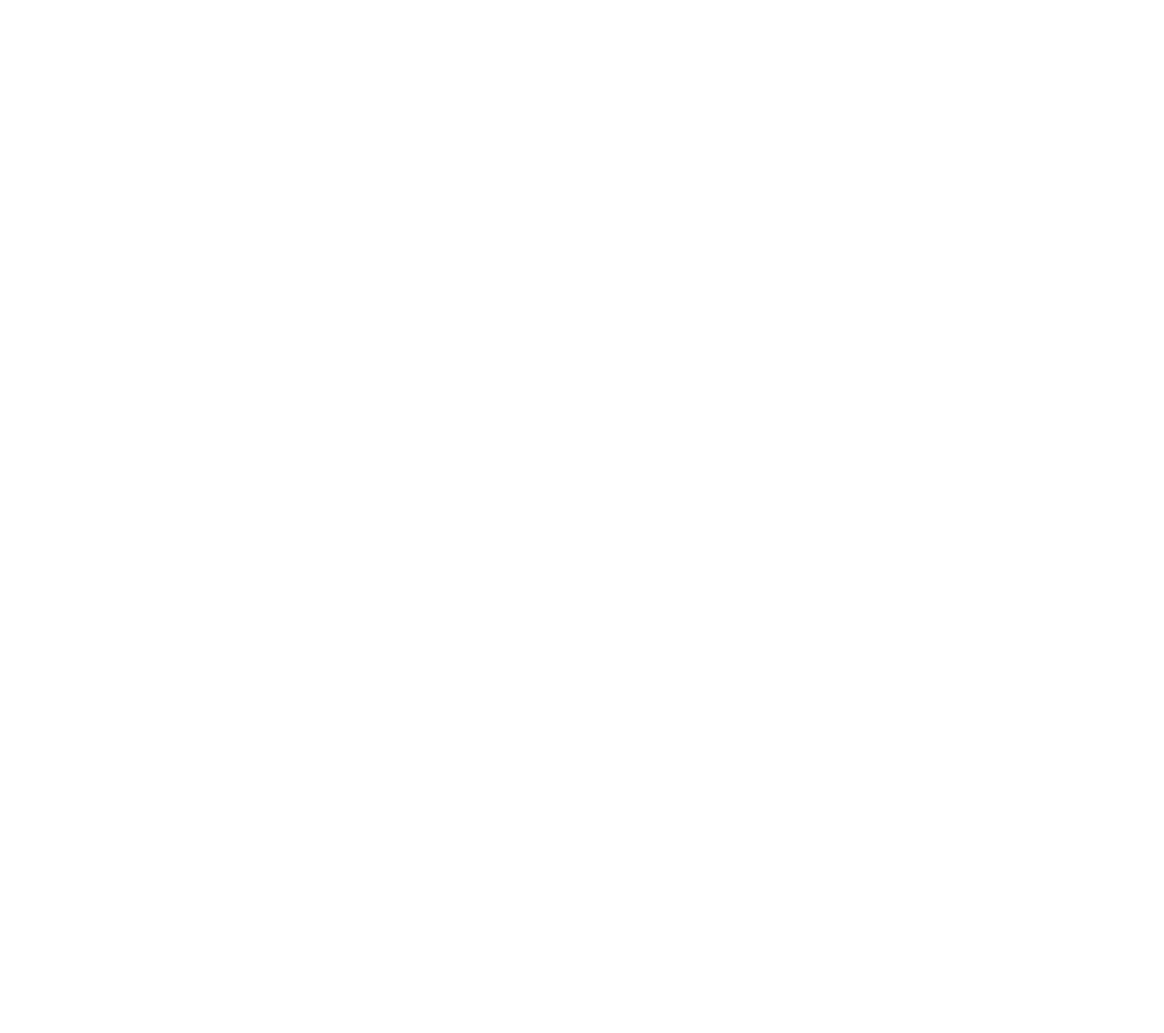
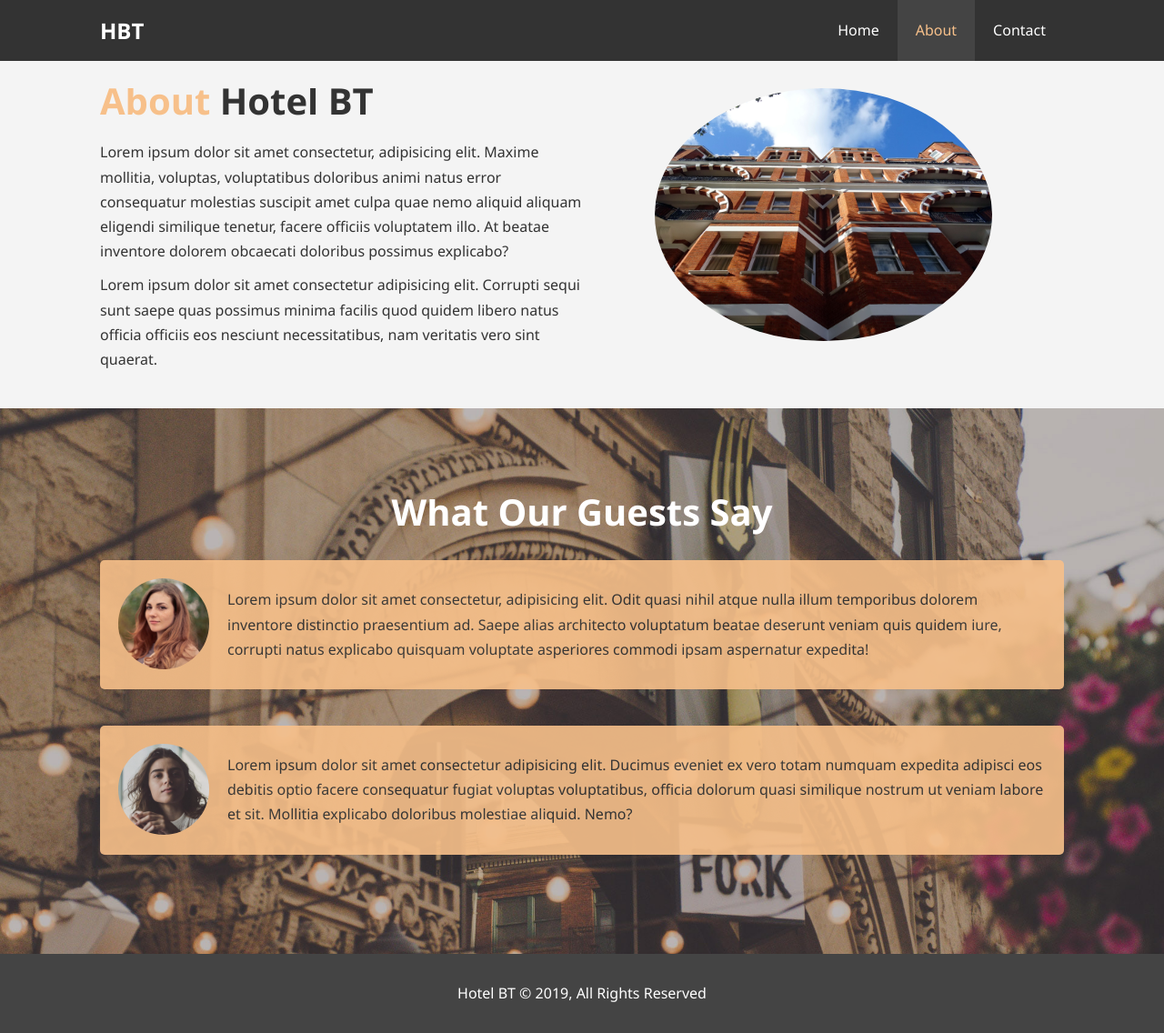
Before and after one commit to alekseyvlivanov/hotel-website, a plain HTML site: page about.html in a window 1280 px wide. Shown: the whole page at 91% size. Before the commit the page ends 800 px from the top, so only its background shows below. Drawn offline with Linux system fonts and the light colour scheme.

Commit message:
Create About & Contact pages.

```diff
--- a/about.html
+++ b/about.html
@@ -0,0 +1,63 @@
+<!DOCTYPE html>
+<html lang="en">
+
+<head>
+  <meta charset="UTF-8">
+  <meta name="viewport" content="width=device-width, initial-scale=1.0">
+  <meta http-equiv="X-UA-Compatible" content="ie=edge">
+  <meta name="description" content="Welcome to the most extraordinary hotel in Boston Massachusetts">
+  <meta name="keywords" content="hotel,boston hotel,new england hotel">
+  <link rel="stylesheet" href="css/style.css">
+  <title>Hotel BT | About</title>
+</head>
+
+<body>
+  <header>
+    <nav id="navbar">
+      <div class="container">
+        <h1 class="logo"><a href="index.html">HBT</a></h1>
+        <ul>
+          <li><a href="index.html">Home</a></li>
+          <li><a class="current" href="about.html">About</a></li>
+          <li><a href="contact.html">Contact</a></li>
+        </ul>
+      </div>
+    </nav>
+  </header>
+
+  <section id="about-info" class="bg-light py-3">
+    <div class="container">
+      <div class="info-left">
+        <h1 class="l-heading"><span class="text-primary">About</span> Hotel BT</h1>
+        <p>Lorem ipsum dolor sit amet consectetur, adipisicing elit. Maxime mollitia, voluptas, voluptatibus doloribus animi natus error consequatur molestias suscipit amet culpa quae nemo aliquid aliquam eligendi similique tenetur, facere officiis voluptatem illo. At beatae inventore dolorem obcaecati doloribus possimus explicabo?</p>
+        <p>Lorem ipsum dolor sit amet consectetur adipisicing elit. Corrupti sequi sunt saepe quas possimus minima facilis quod quidem libero natus officia officiis eos nesciunt necessitatibus, nam veritatis vero sint quaerat.</p>
+      </div>
+      <div class="info-right">
+        <img src="img/photo-2.jpg" alt="hotel">
+      </div>
+    </div>
+  </section>
+
+  <div class="clr"></div>
+
+  <section id="testimonials" class="py-3">
+    <div class="container">
+      <h2 class="l-heading">What Our Guests Say</h2>
+      <div class="testimonial bg-primary">
+        <img src="img/person-1.jpg" alt="Samantha">
+        <p>Lorem ipsum dolor sit amet consectetur, adipisicing elit. Odit quasi nihil atque nulla illum temporibus dolorem inventore distinctio praesentium ad. Saepe alias architecto voluptatum beatae deserunt veniam quis quidem iure, corrupti natus explicabo quisquam voluptate asperiores commodi ipsam aspernatur expedita!</p>
+      </div>
+
+      <div class="testimonial bg-primary">
+        <img src="img/person-2.jpg" alt="Jen">
+        <p>Lorem ipsum dolor sit amet consectetur adipisicing elit. Ducimus eveniet ex vero totam numquam expedita adipisci eos debitis optio facere consequatur fugiat voluptas voluptatibus, officia dolorum quasi similique nostrum ut veniam labore et sit. Mollitia explicabo doloribus molestiae aliquid. Nemo?</p>
+      </div>
+    </div>
+  </section>
+
+  <section id="main-footer">
+    <p>Hotel BT &copy; 2019, All Rights Reserved</p>
+  </section>
+</body>
+
+</html>
--- a/css/style.css
+++ b/css/style.css
@@ -80,6 +80,24 @@ p {
 
 .clr {
   clear: both;
+}
+
+.l-heading {
+  font-size: 40px;
+}
+
+/* Padding */
+
+.py-1 {
+  padding: 10px 0;
+}
+
+.py-2 {
+  padding: 20px 0;
+}
+
+.py-3 {
+  padding: 30px 0;
 }
 
 /* Navbar */
@@ -181,6 +199,81 @@ p {
   margin-bottom: 10px;
 }
 
+/* About Info */
+
+#about-info .info-right {
+  float: right;
+  width: 50%;
+  min-width: h 100%;
+}
+
+#about-info .info-right img {
+  display: block;
+  margin: auto;
+  width: 70%;
+  border-radius: 50%;
+}
+
+#about-info .info-left {
+  float: left;
+  width: 50%;
+  min-height: 100%;
+}
+
+/* Testimonials */
+
+#testimonials {
+  height: 600px;
+  background: url('../img/test-bg.jpg') no-repeat center center/cover;
+  padding-top: 100px;
+}
+
+#testimonials h2 {
+  color: #fff;
+  text-align: center;
+  padding-bottom: 40px;
+}
+
+#testimonials .testimonial {
+  padding: 20px;
+  margin-bottom: 40px;
+  border-radius: 5px;
+  opacity: 0.9;
+}
+
+#testimonials .testimonial img {
+  width: 100px;
+  float: left;
+  margin-right: 20px;
+  border-radius: 50%;
+}
+
+/* Contact Form */
+
+#contact-form .form-group {
+  margin-bottom: 20px;
+}
+
+#contact-form label {
+  display: block;
+  margin-bottom: 5px;
+}
+
+#contact-form input, #contact-form textarea {
+  width: 100%;
+  padding: 10px;
+  border: 1px #ddd solid;
+}
+
+#contact-form input:focus, #contact-form textarea:focus {
+  outline: none;
+  border-color: #f7c08a;
+}
+
+#contact-form textarea {
+  height: 200px;
+}
+
 /* Footer */
 
 #main-footer {
```
Also changed, not shown: contact.html (+76 -0 lines).
